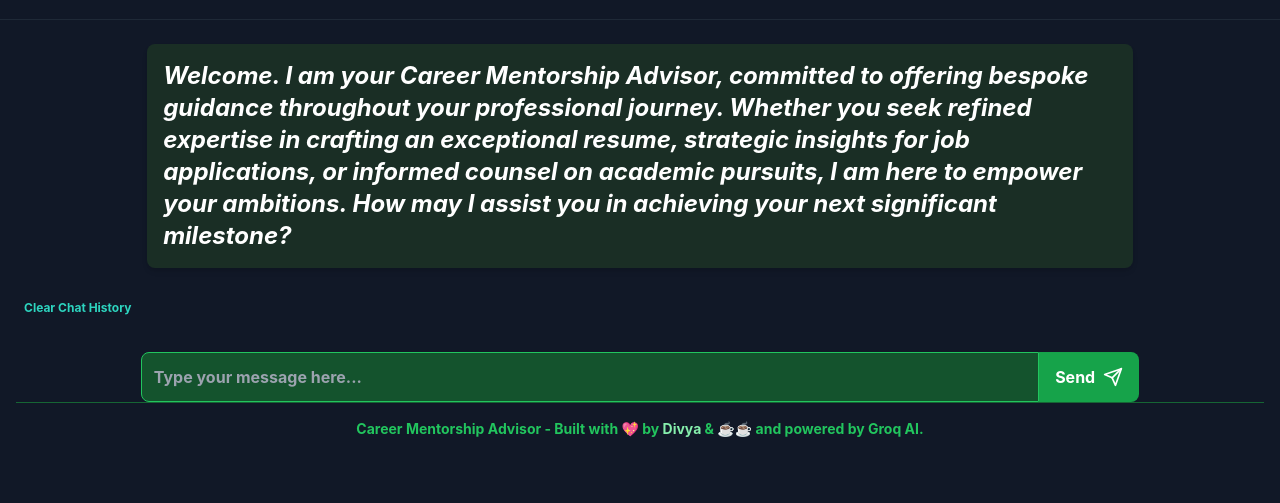
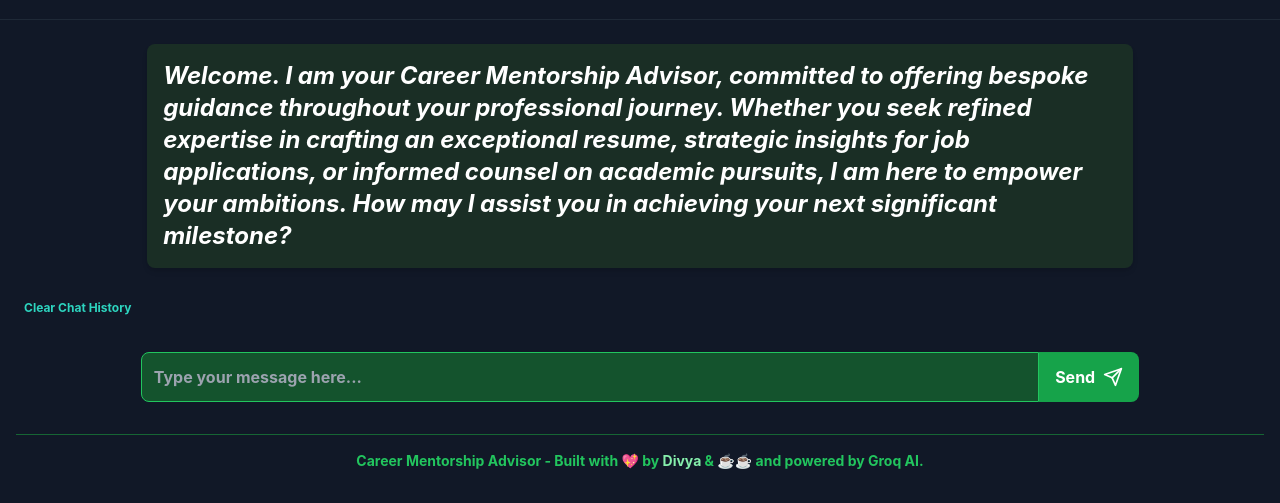
Before and after one commit to Divya4879/Career-Mentorship-Advisor, a website: page public/index.html in a window 1280 px wide. Shown: the part 437-940 px from the top of the page. Before the commit the page ends 908 px from the top, so only its background shows below. Drawn offline with nearby package versions, Linux system fonts and the light colour scheme.

Commit message:
Accessibility changes

```diff
--- a/public/index.html
+++ b/public/index.html
@@ -107,7 +107,7 @@ borderRadius: {
       </div>
 
 
-      <footer class="p-4 border-t border-green-800 text-center text-sm text-green-500">
+      <footer class="p-4 mt-8 border-t border-green-800  text-center text-sm text-green-500">
         <p>Career Mentorship Advisor - Built with 💖 by <a href="https://x.com/DivsinghDev" target="_blank" class="text-green-300">Divya</a> & ☕☕ and powered by Groq AI. </p>
       </footer>
 
```
